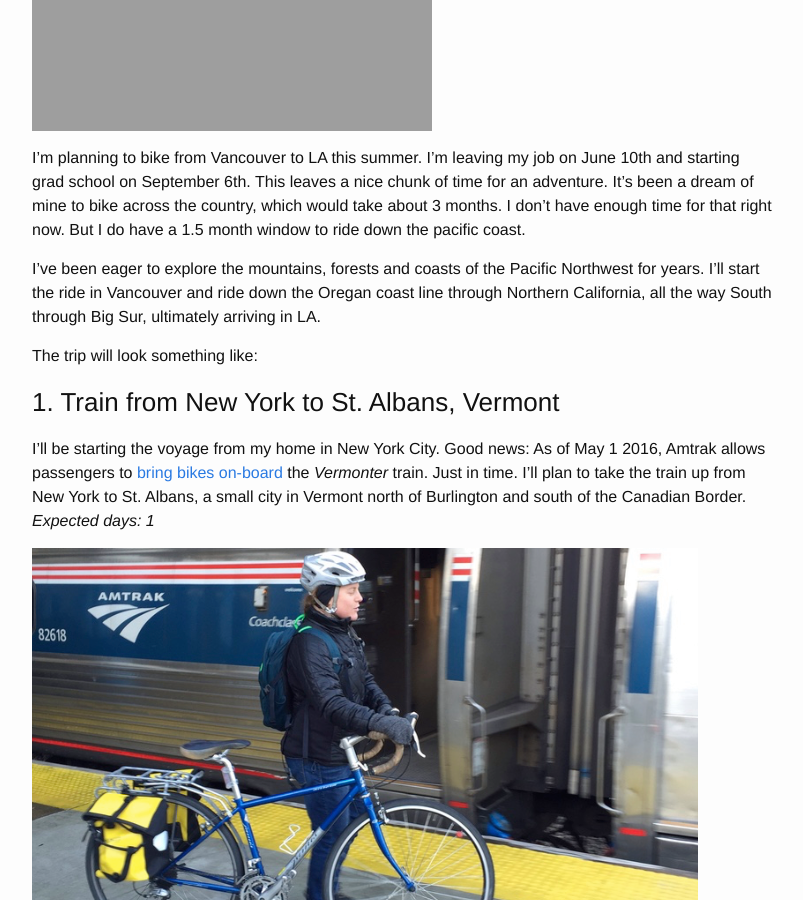
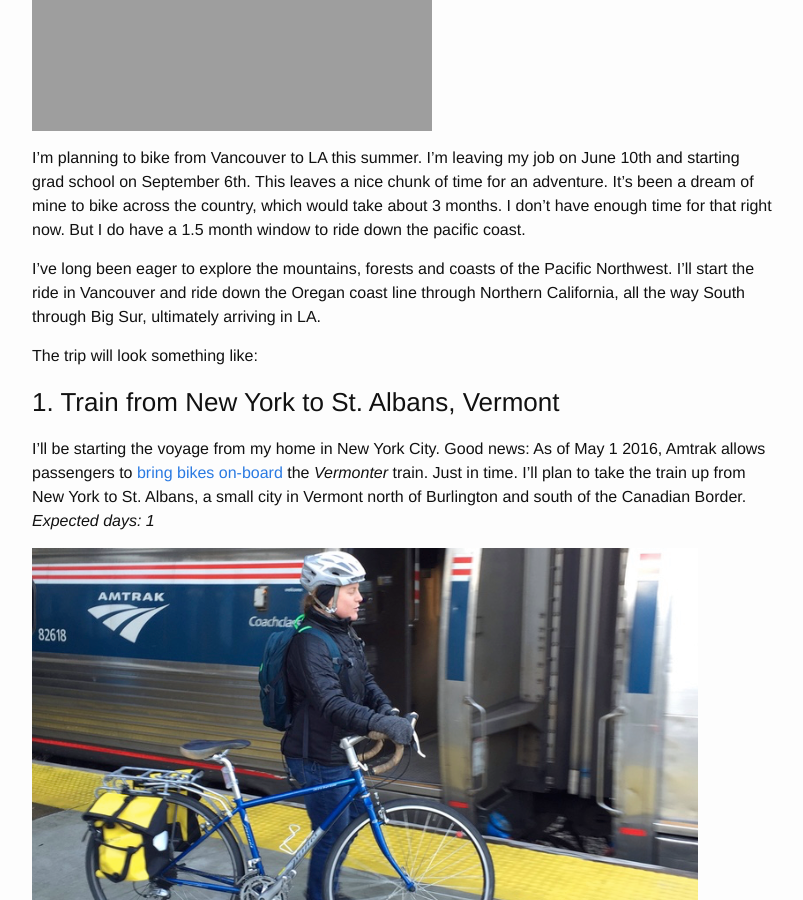
Before and after one commit to willgeary/willgeary.github.io, a Jekyll site: the page built from _posts/2016-05-20-biking-from-vancouver-to-los-angeles.markdown, in a window 1280 px wide and 900 px high, scrolled down 369 px. Shown: the whole window, without its empty margins (238-1041 px from the left). Built offline with Jekyll 4.4.1, drawn with Linux system fonts in a browser that asks for light colours; nearby versions of some CDN libraries; some of the changed text lies outside the part shown.

Commit message:
save my work

```diff
--- a/_posts/2016-05-20-biking-from-vancouver-to-los-angeles.markdown
+++ b/_posts/2016-05-20-biking-from-vancouver-to-los-angeles.markdown
@@ -9,7 +9,7 @@ categories: biking
 
 I'm planning to bike from Vancouver to LA this summer. I'm leaving my job on June 10th and starting grad school on September 6th. This leaves a nice chunk of time for an adventure. It's been a dream of mine to bike across the country, which would take about 3 months. I don't have enough time for that right now.  But I do have a 1.5 month window to ride down the pacific coast.
 
-I've been eager to explore the mountains, forests and coasts of the Pacific Northwest for years. I'll start the ride in Vancouver and ride down the Oregan coast line through Northern California, all the way South through Big Sur, ultimately arriving in LA.
+I've long been eager to explore the mountains, forests and coasts of the Pacific Northwest. I'll start the ride in Vancouver and ride down the Oregan coast line through Northern California, all the way South through Big Sur, ultimately arriving in LA.
 
 The trip will look something like:
 
```
Also changed, not shown: other parts of _posts/2016-05-20-biking-from-vancouver-to-los-angeles.markdown (+6 -1 lines), assets/2016-05-20-crescent-city-san-francisco.gif (added).
